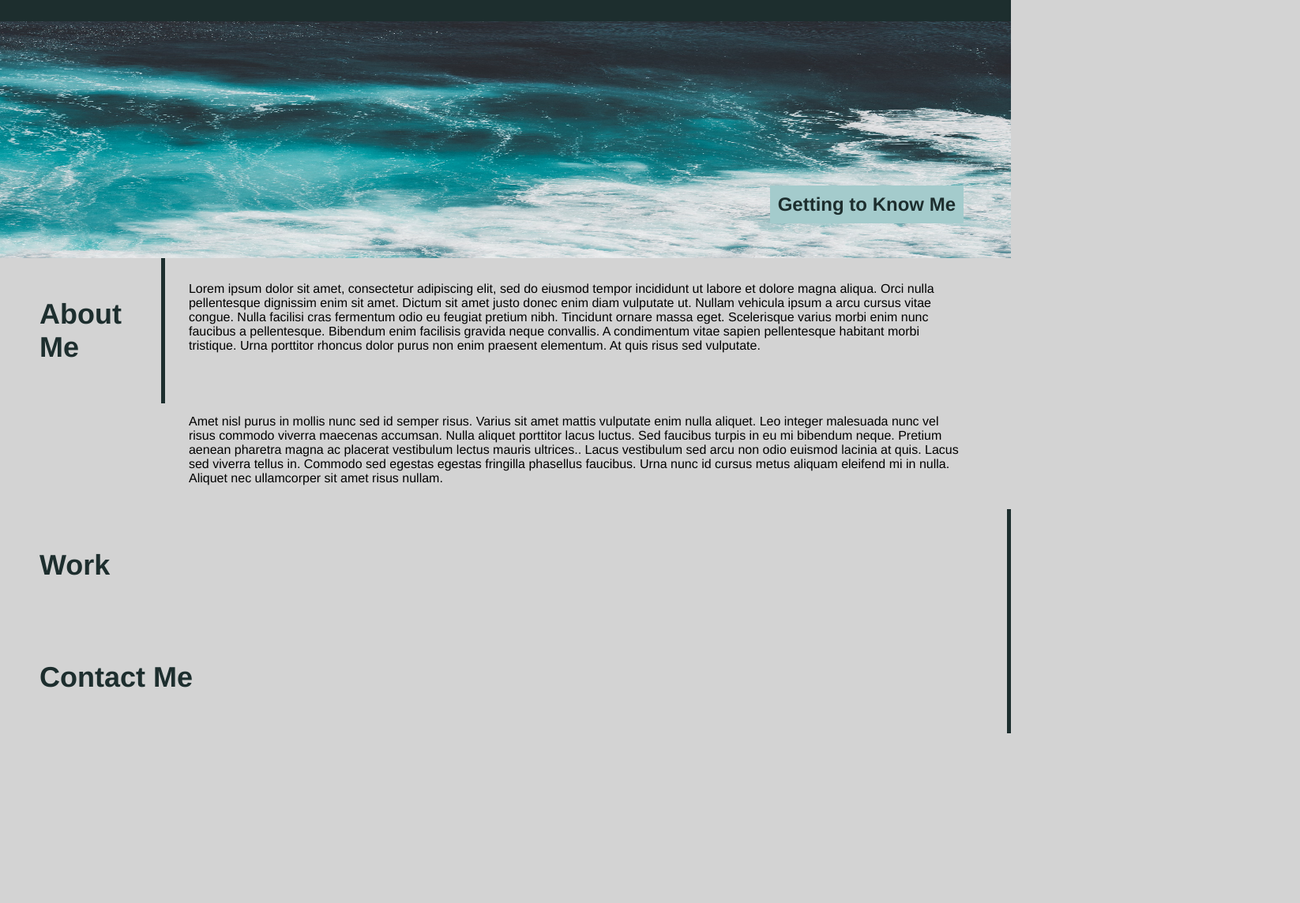
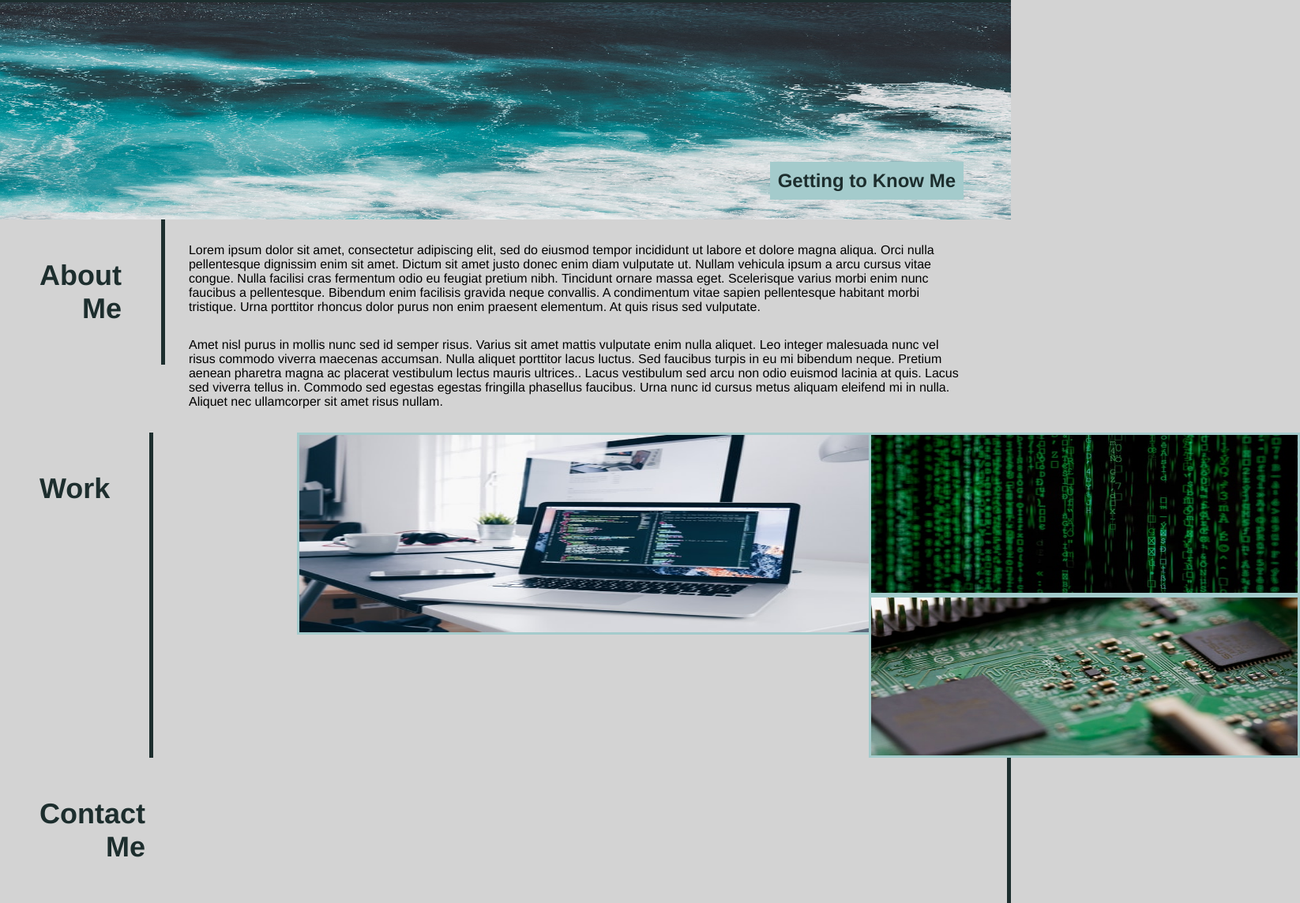
Before and after one commit to MikiWolfe/Dream-Candidate-Portfolio, a plain HTML site: page index.html in a window 1280 px wide. Shown: the part 115-1259 px from the top of the page at 79% size, 1646 px wide, since content can reach past the window. Before the commit the page ends 1044 px from the top, so only its background shows below. Drawn offline with Linux system fonts and the light colour scheme.

```diff
--- a/assets/css/styles.css
+++ b/assets/css/styles.css
@@ -5,6 +5,7 @@
 body {
     display: flex;
     flex-direction: column;
+    flex-wrap: nowrap;
     background-color: lightgray;
     font-family: helvetica, sans-serif;
 
@@ -14,7 +15,7 @@
     justify-content:space-between;
     align-items: center;
     background-color: rgb(29, 46, 46);
-    padding: 20px;
+    padding: 8px;
 }
 h1 {
     font-size: 36px;
@@ -51,7 +52,7 @@
 /* styling for header text over image */
 .header-image{
     width: 100%;
-    height: 300px;
+    height: 275px;
 }
 
 img {
@@ -64,7 +65,7 @@
 .header2 {
     position: absolute;
     right: 60px;
-   top: 350px;
+   top: 320px;
     color:rgb(29, 46, 46);
     background-color: rgb(164, 203, 204);
     padding: 10px;
@@ -74,25 +75,58 @@
 .box {
     display: flex;
     flex-direction: column;
-
+    flex-wrap: nowrap;
 }
 .row {
     display: flex;
     flex-direction: row;
 }
 
+.column {
+    display: flex;
+    flex-direction: column;
+}
+
 .box-header {
     display: flex;
     justify-content: flex-start;
-    align-items: flex-end;
+    align-items: flex-start;
     font-size: 36px;
     color:rgb(29, 46, 46);
     padding: 50px;
     border-right: rgb(29, 46, 46) solid 5px;
-
-}
+    text-align: end;
+    }
 
 p {
     margin: 30px;
     padding-right: 30px;
 }
+
+.main img {
+    display: flex;
+    flex-direction: row;
+    justify-content: center;
+    align-items: center;
+    margin-left: 20%;
+}
+
+#laptop {
+    height: 250px;
+    width: 900px;
+    border: rgb(164, 203, 204) solid 3px ;
+}
+
+#row2 {
+    height: 200px;
+    width: 540px;
+    border: rgb(164, 203, 204) solid 3px ;
+}
+
+.matrix {
+    display: flex;
+    flex-direction: column;
+    justify-content: center;
+    align-items: center;
+
+}
--- a/index.html
+++ b/index.html
@@ -23,7 +23,7 @@
       </nav>
     </div>
 
-
+  <!--Image with text header fixed over it-->
       <div class="header-image">
         <img class="img" src="assets/images/water.jpg" alt="image of waves"/>
       </div>
@@ -36,7 +36,7 @@
         <div class="row">
           <!--About me-->
           <div>
-              <h3 id="About-Me" class="box-header">About <br />Me</h3>
+              <h3 id="About-Me" class="box-header">About <br />Me </h3>
           </div>
           <div>
               <p>
@@ -51,7 +51,6 @@
                 tristique. Urna porttitor rhoncus dolor purus non enim praesent
                 elementum. At quis risus sed vulputate.
               </p>
-              <br />
               <p>
                 Amet nisl purus in mollis nunc sed id semper risus. Varius sit amet
                 mattis vulputate enim nulla aliquet. Leo integer malesuada nunc vel
@@ -66,15 +65,23 @@
           </div>
         </div>
         <!--Work-->
-        <div>
-        <div>
-          <h4 id="Work" class="box-header">Work</h4>
-        </div>
+        <div class="box">
+                <div class="row">
+            <h4 id="Work" class="box-header">Work</h4>
+
+            <div class="main img">
+            <img id="laptop" src="assets/images/laptop.jpg" alt="image of laptop">
+            </div>
+
+            <div>
+                <img id="row2" class="matrix" src="assets/images/maxtrix.jpg" alt="image of matrix">
+                <img id= "row2" class="matrix" src="assets/images/microchip.jpg" alt="image of microchip">
+            </div>
         </div>
 
+  <!--Contact Me-->
         <div>
-          <!--Contact Me-->
-          <h5 id="Contact-Me" class="box-header">Contact Me</h5>
+           <h5 id="Contact-Me" class="box-header">Contact <br> Me</h5>
         </div>
       </div>
     </main>
```
Also changed, not shown: 1 other file.
